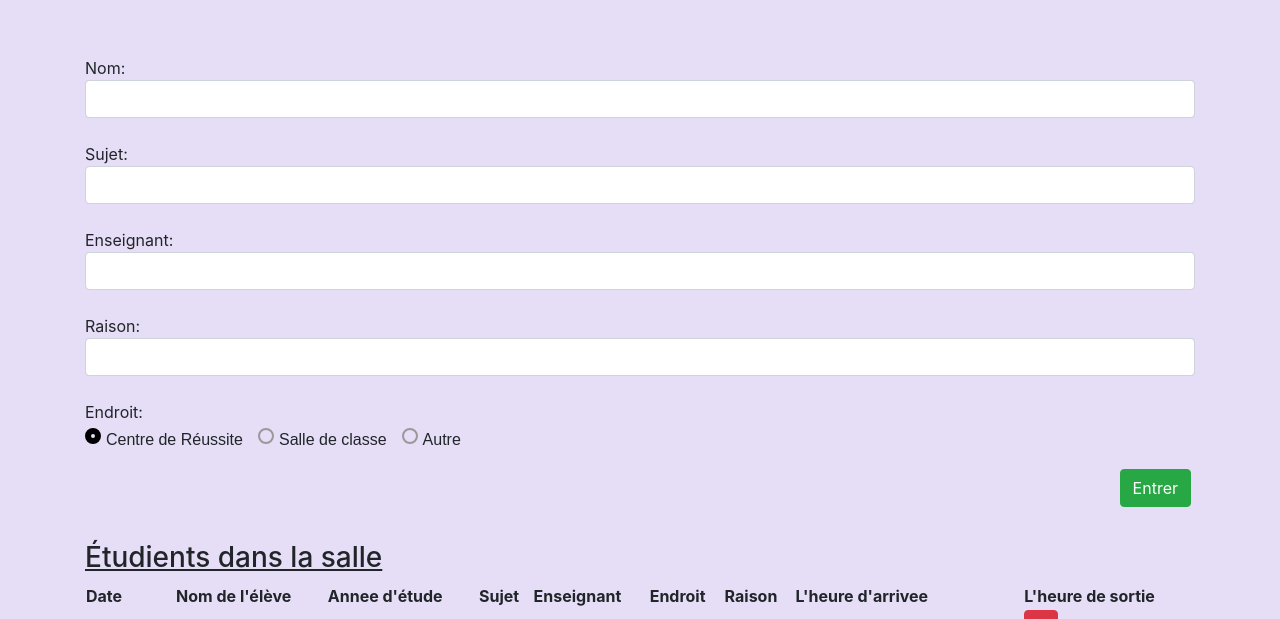
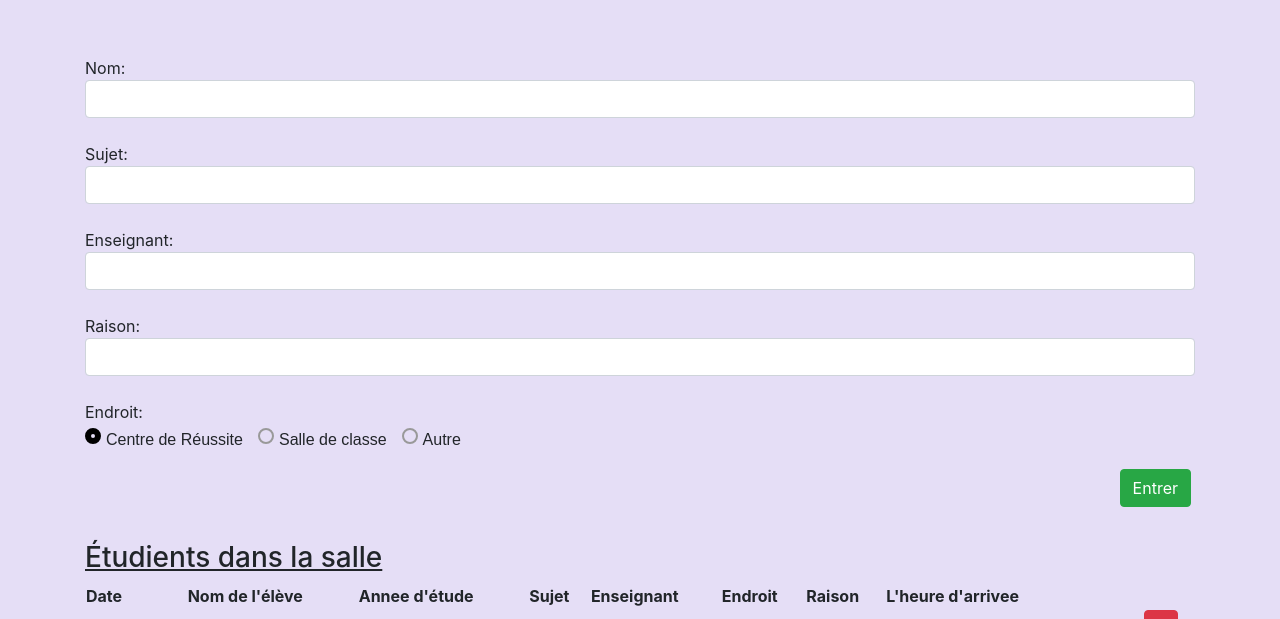
Before and after one commit to YaghiTech/Django-Attendance, a Django app: page / in a window 1280 px wide. Shown: the part 57-676 px from the top of the page. Run offline with Django 3.2, Linux system fonts and the light colour scheme; data comes from the database, SQL or seed files in the repository; data that the repository does not hold is empty; some libraries are stand-ins or nearby versions.

Commit message:
edit on kid list titles

```diff
--- a/Home/templates/Home/index.html
+++ b/Home/templates/Home/index.html
@@ -169,7 +169,7 @@
 										<th>Endroit</th>
 										<th>Raison</th>
 										<th>L'heure d'arrivee</th>
-										<th>L'heure de sortie</th>
+										<th></th>
 									</tr>
 									{% for kid in kids_signed_in %}
 										<tr>
```
